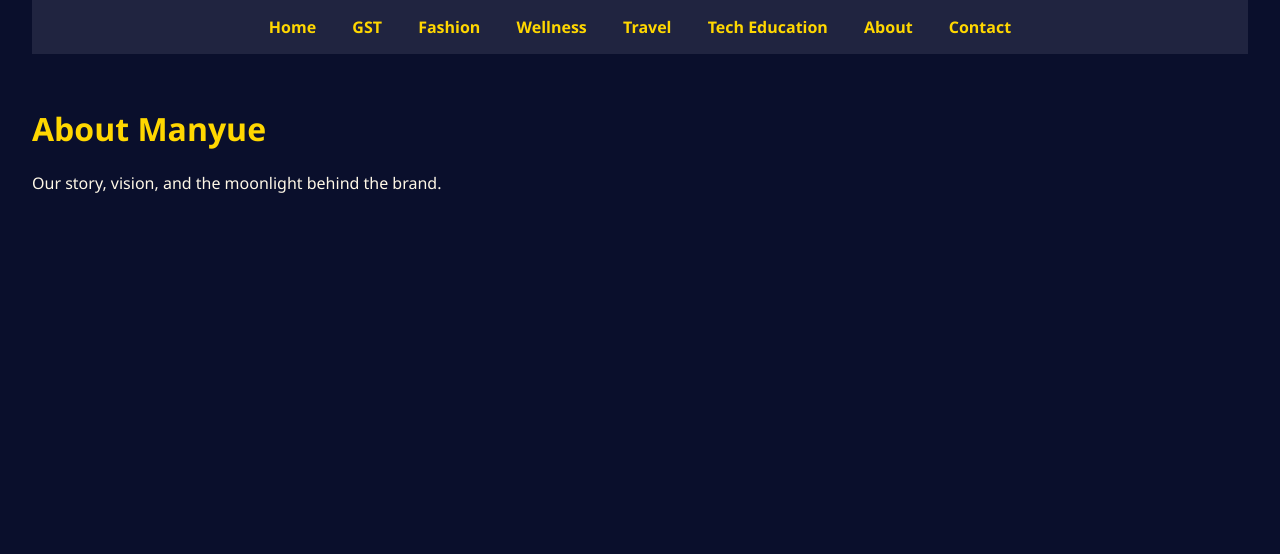
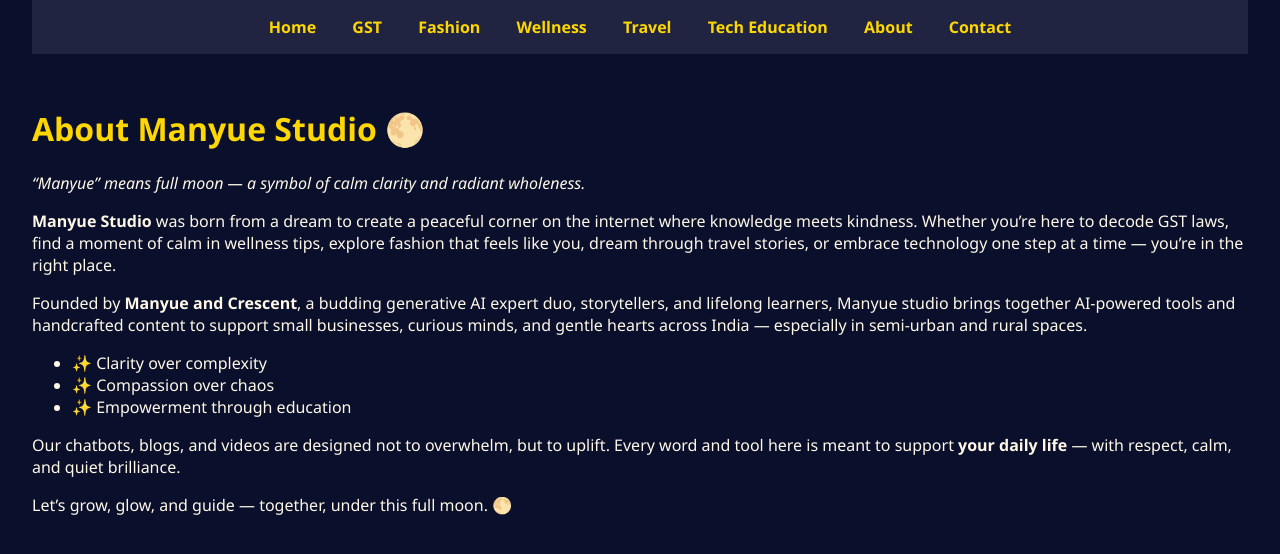
Before and after one commit to GSTManyue/GST-Manyue-website, a plain HTML site: page about.html in a window 1280 px wide. Drawn offline with Linux system fonts and the light colour scheme.

Commit message:
Update about.html
about updated

```diff
--- a/about.html
+++ b/about.html
@@ -17,9 +17,24 @@
   <a href="contact.html">Contact</a>
 </nav>
 
-  <main>
-    <h1>About Manyue</h1>
-    <p>Our story, vision, and the moonlight behind the brand.</p>
-  </main>
+<main>
+  <h1>About Manyue Studio 🌕</h1>
+  <p><em>“Manyue” means full moon — a symbol of calm clarity and radiant wholeness.</em></p>
+
+  <p><strong>Manyue Studio</strong> was born from a dream to create a peaceful corner on the internet where knowledge meets kindness. Whether you’re here to decode GST laws, find a moment of calm in wellness tips, explore fashion that feels like you, dream through travel stories, or embrace technology one step at a time — you’re in the right place.</p>
+
+  <p>Founded by <strong>Manyue and Crescent</strong>, a budding generative AI expert duo, storytellers, and lifelong learners, Manyue studio brings together AI-powered tools and handcrafted content to support small businesses, curious minds, and gentle hearts across India — especially in semi-urban and rural spaces.</p>
+
+  <ul>
+    <li>✨ Clarity over complexity</li>
+    <li>✨ Compassion over chaos</li>
+    <li>✨ Empowerment through education</li>
+  </ul>
+
+  <p>Our chatbots, blogs, and videos are designed not to overwhelm, but to uplift. Every word and tool here is meant to support <strong>your daily life</strong> — with respect, calm, and quiet brilliance.</p>
+
+  <p>Let’s grow, glow, and guide — together, under this full moon. 🌕</p>
+</main>
+
 </body>
 </html>
```
